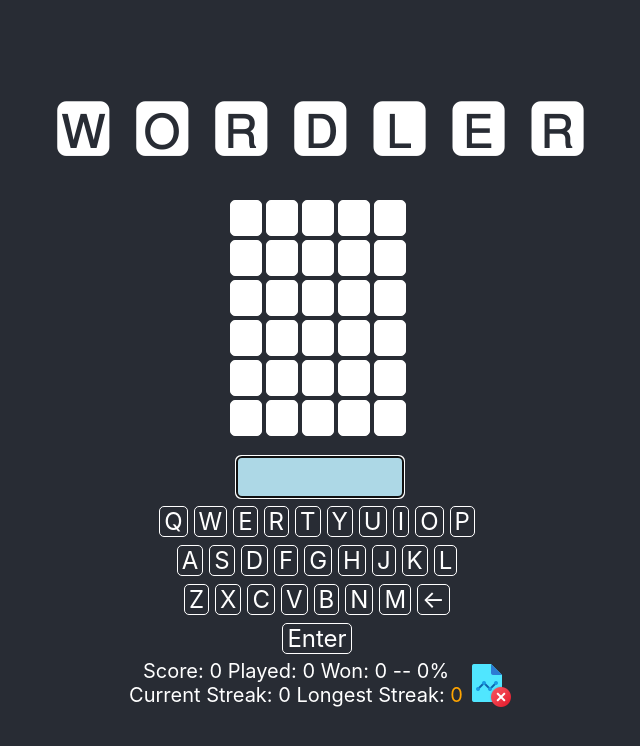
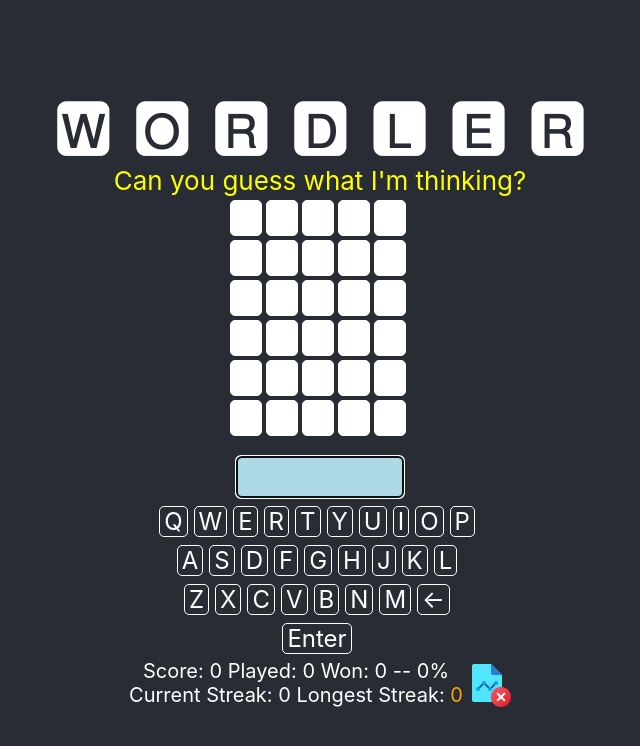
Before and after one commit to crashdaddy/wordlier, a React (Create React App) app: page / in a window 1280 px wide. Shown: the top 746 px of the page, without its empty margins (320-960 px from the left). Built offline with nearby package versions, Linux system fonts and the light colour scheme.

Commit message:
updated intro message

```diff
--- a/src/App.js
+++ b/src/App.js
@@ -32,7 +32,7 @@ class App extends Component {
       currentRow:0,
       currentWord: '',
       currentGuess: '',
-      errorMessage: String.fromCharCode(160), // regular empty space would be ignored--this is &nbsp
+      errorMessage: "Can you guess what I'm thinking?", // regular empty space would be ignored--this is &nbsp
       gameOver: false,
       score: 0,
       gamesPlayed: 0,
```
